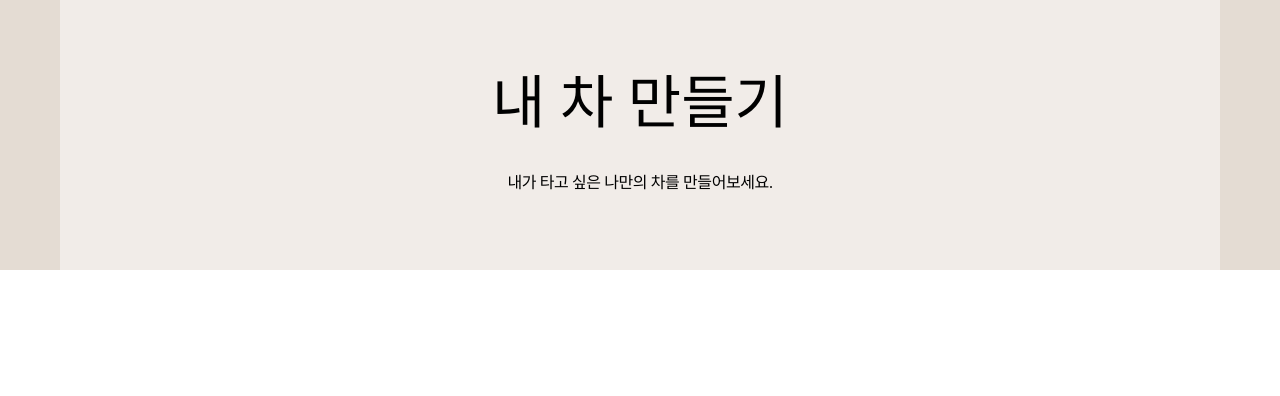
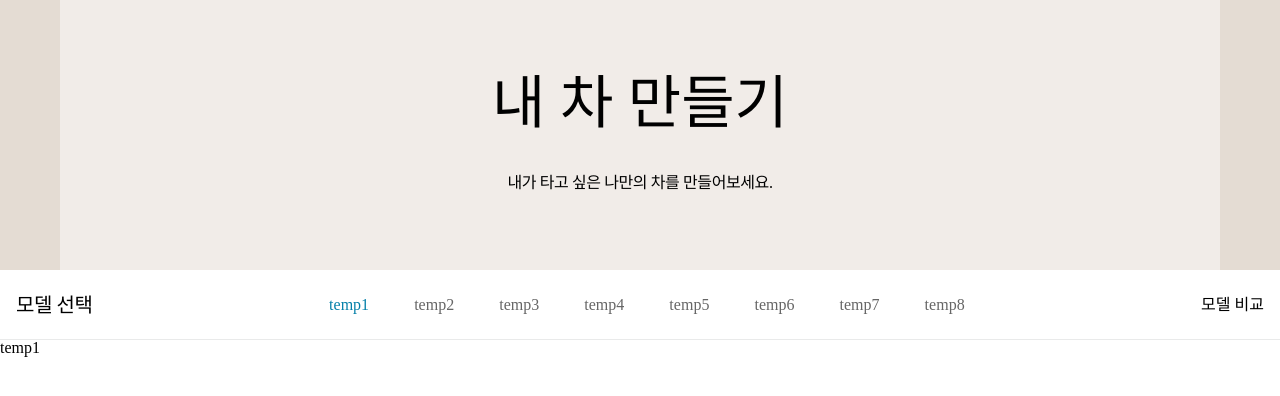
Before and after one commit to softeer5th/fe-mycar, a React (Vite) app: page / in a window 1280 px wide. Shown: the top 396 px of the page. Built offline with nearby package versions, Linux system fonts and the light colour scheme.

Commit message:
feat: Tab 컴포넌트 구현

```diff
--- a/src/App.tsx
+++ b/src/App.tsx
@@ -1,9 +1,23 @@
 import Banner from "./components/Banner";
+import Tab from "./components/Tab";
 
 function App() {
 
+  const temp = [
+    {label: 'temp1', content: <div>temp1</div>},
+    {label: 'temp2', content: <div>temp2</div>},
+    {label: 'temp3', content: <div>temp3</div>},
+    {label: 'temp4', content: <div>temp4</div>},
+    {label: 'temp5', content: <div>temp5</div>},
+    {label: 'temp6', content: <div>temp6</div>},
+    {label: 'temp7', content: <div>temp7</div>},
+    {label: 'temp8', content: <div>temp8</div>},
+  ]
   return (
+    <div>
       <Banner title="내 차 만들기" subTitle="내가 타고 싶은 나만의 차를 만들어보세요."/>
+      <Tab data={temp}/>
+    </div>
   )
 }
 
--- /dev/null
+++ b/src/components/Tab/index.tsx
@@ -0,0 +1,76 @@
+import { useState } from "react";
+import type { ReactNode } from "react";
+import styled from "styled-components";
+
+interface TabProps {
+    data: TabData[];
+}
+
+interface TabData {
+    label: string;
+    content: ReactNode;
+}
+
+const Tab = ({ data }: TabProps) => {
+    const [selectedTab, setSelectedTab] = useState(data[0].label);
+    const labels = data.map(({label}) => label);
+    const handleClickChangeTab = (label: string) => {
+        setSelectedTab(label);
+    }
+
+
+    return (
+        <div>
+            <LabelListContainer>
+                <LabelTitle>모델 선택</LabelTitle>
+                <LabelList>
+                    {labels.map((label) =>
+                    <Label key={label} onClick={() => handleClickChangeTab(label)}>
+                        <LabelButton selected={selectedTab === label}>
+                            {label}
+                        </LabelButton>
+                    </Label>)}
+                </LabelList>
+                <div>모델 비교</div>
+            </LabelListContainer>
+            <div>
+                {data.find(({label}) => label === selectedTab)?.content}
+            </div>
+        </div>
+    )
+}
+
+const LabelListContainer = styled.div`
+    width: 100%;
+    padding: 0 1rem;
+
+    display: flex;
+    align-items: center;
+    justify-content: space-between;
+    height: 70px;
+
+    border-bottom: 1px solid ${(props) => props.theme.color["border"]};
+`
+
+const LabelTitle = styled.h3 `
+    ${(props) => props.theme.typo.body1};
+`
+
+const LabelList = styled.ul`
+    display: flex;
+    gap: 25px;
+
+    flex-wrap: nowrap;
+    justify-content: space-between;
+`
+
+const Label = styled.li`
+    margin: 0px 10px;
+`
+
+const LabelButton = styled.button<{selected: boolean}>`
+    ${(props) => props.theme.typo.label};
+    color: ${(props) => props.selected ? props.theme.color.highlight : props.theme.color["text-sub"]};
+`
+
+export default Tab;
```
